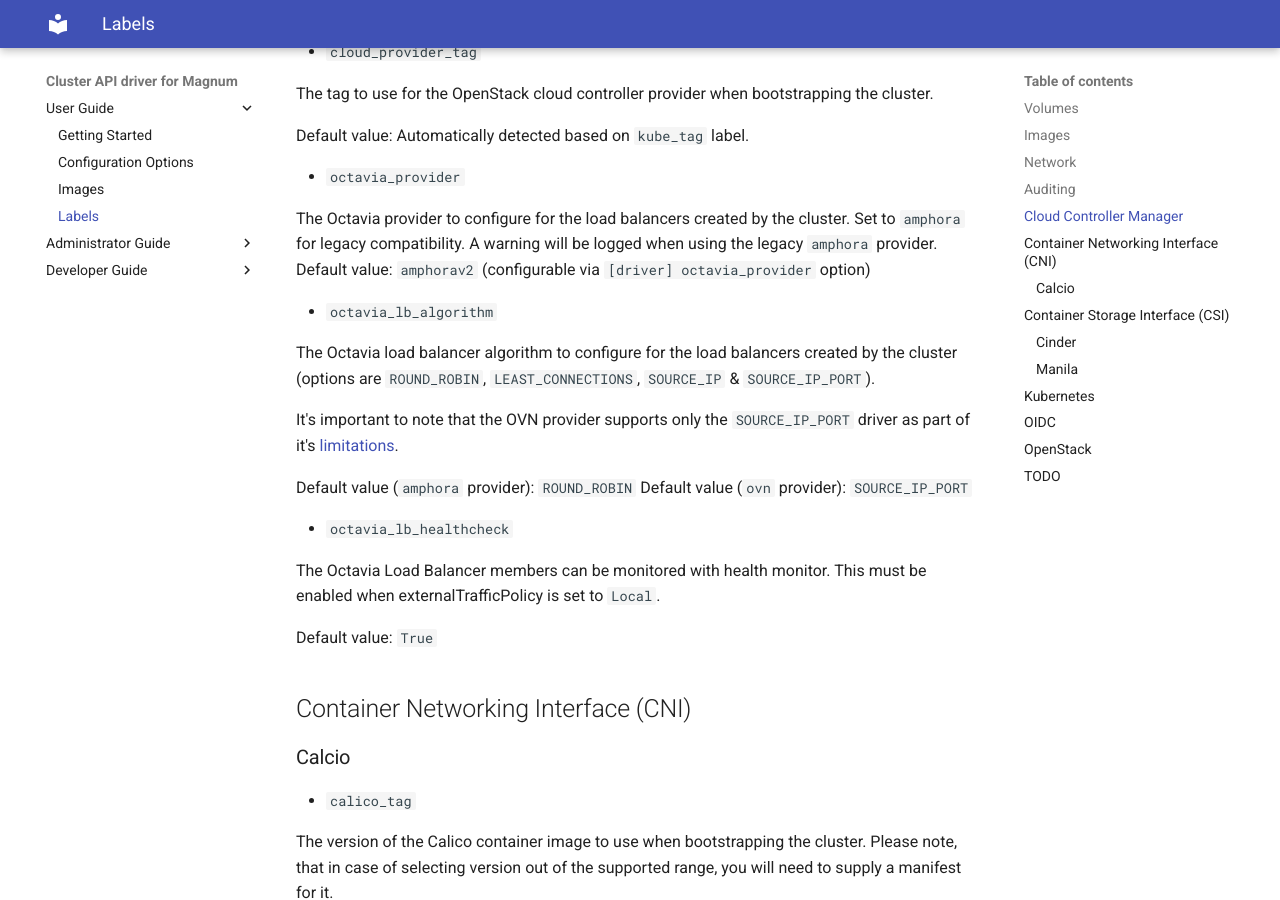
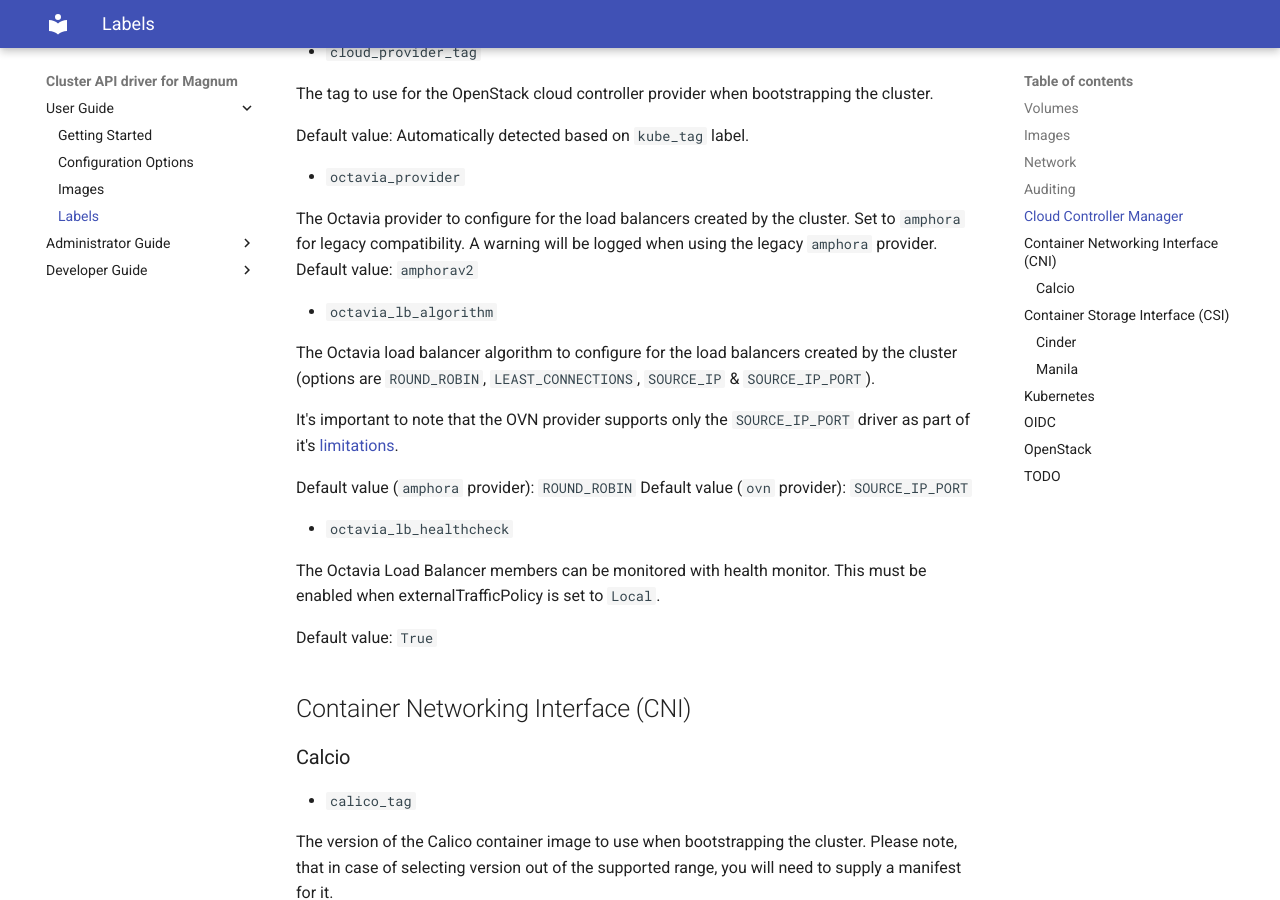
Before and after one commit to vexxhost/magnum-cluster-api, an MkDocs documentation site: the page built from docs/user/labels.md, in a window 1280 px wide and 900 px high, scrolled down 2451 px. Built offline with MkDocs 1.6.1 and Material for MkDocs 9.7.7, drawn with Linux system fonts in a browser that asks for light colours.

Commit message:
fix doc
Signed-off-by: okozachenko <okozachenko@vexxhost.com>

```diff
--- a/docs/user/labels.md
+++ b/docs/user/labels.md
@@ -116,7 +116,7 @@ is often accomplished by deploying a driver on each node.
    The Octavia provider to configure for the load balancers created by the cluster.
    Set to `amphora` for legacy compatibility. A warning will be logged when using
    the legacy `amphora` provider.
-   Default value: `amphorav2` (configurable via `[driver] octavia_provider` option)
+   Default value: `amphorav2`
 
 * `octavia_lb_algorithm`
 
```
